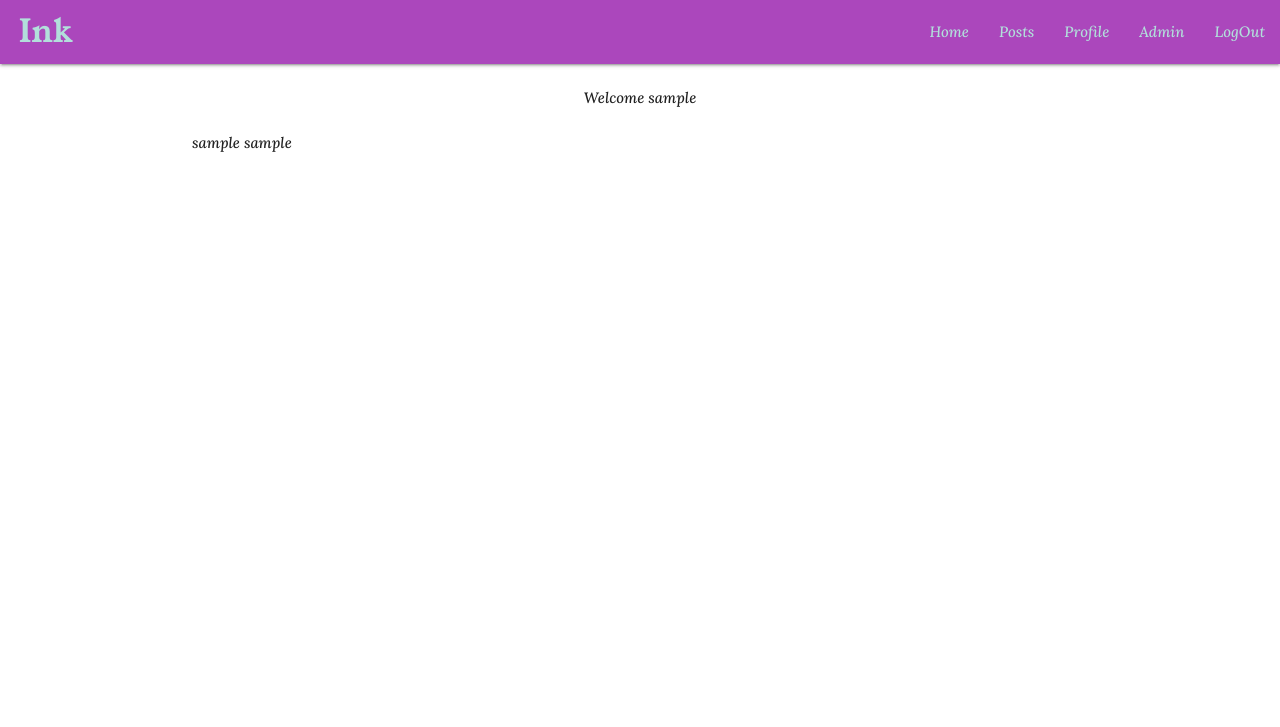
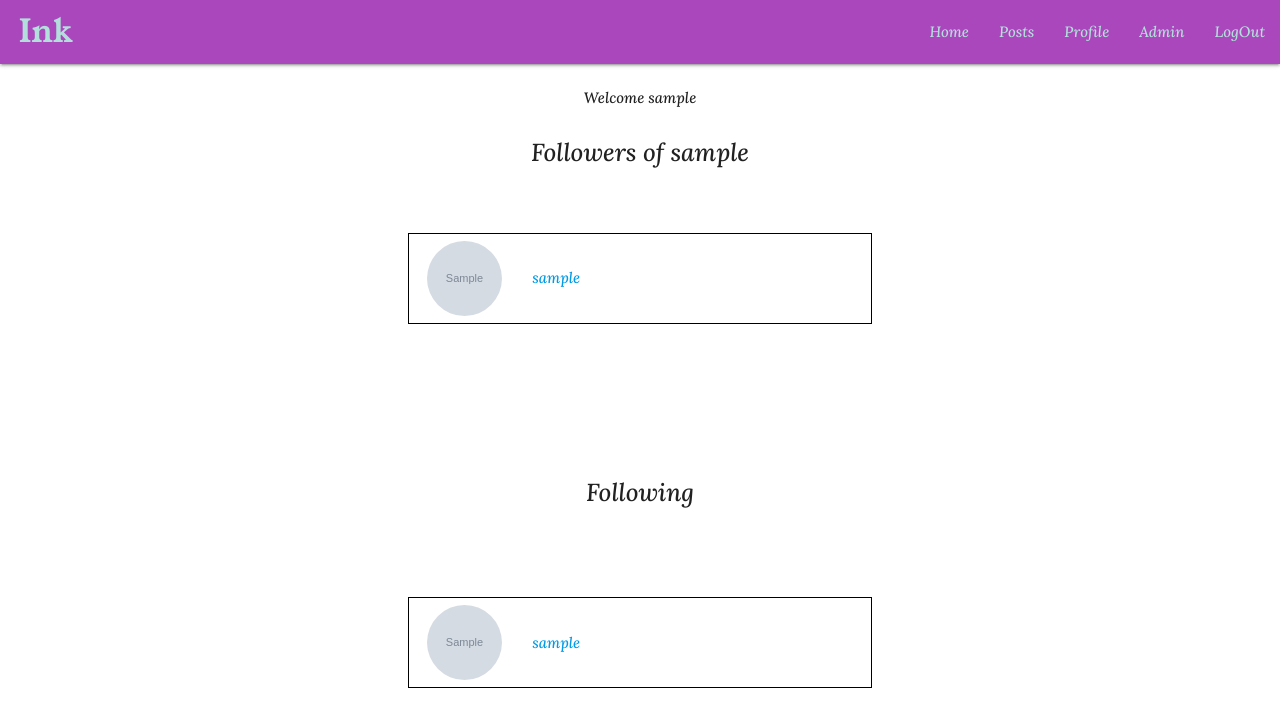
Before and after one commit to farrukh-ahm/ink_blog, a Django app: a page that uses templates/base.html in a window 1280 px wide. Shown: the top 727 px of the page. Run offline with Django 3.2, Linux system fonts and the light colour scheme; a user stored in the database is signed in; tables that the repository leaves empty hold one stand-in row (values such as "Sample post"); grey boxes marked "Sample" are stand-in pictures; one stand-in notice (Sample message) is shown.

Commit message:
Edit the follower/following page. Add flash messages

```diff
--- a/ink/views.py
+++ b/ink/views.py
@@ -32,9 +32,10 @@ class AddPost(View):
             new_post.slug = slugify(f'{request.user}-{new_post.title}')
 
             new_post.save()
+            messages.success(request, "Ink Posted!")
         else:
             add_post_form = PostForm()
-        messages.success(request, "Post Added!")
+            messages.warning(request, "An Error Occured!")
         return redirect("/")
 
 
@@ -80,8 +81,10 @@ class PostComment(View):
             comment.approved = False
 
             comment.save()
+            messages.success(request, "Comment Added!")
         else:
             comment_post = CommentForm()
+            messages.warning(request, "An Error Occured!")
 
         return redirect(reverse('post_detail', args=[post_find.slug]))
 
@@ -93,6 +96,7 @@ class CommentApprove(View):
         comment.approved = True
         comment.save()
 
+        messages.success(request, "Comment Approved")
         return redirect(reverse('post_detail', args=[post.slug]))
 
 class CommentDelete(View):
@@ -103,14 +107,16 @@ class CommentDelete(View):
         post = comment.commented_post
         comment.delete()
 
+        messages.warning(request, "Comment Deleted")
         return redirect(reverse('post_detail', args=[post.slug]))
 
 
 class UserPosts(View):
 
     def get(self, request, user, *args, **kwargs):
+        user = User.objects.get(username=user)
         try:
-            user_posts = Post.objects.filter(author=request.user)
+            user_posts = Post.objects.filter(author=user)
             print(user)
             context = {
                 'user_posts': user_posts,
@@ -146,11 +152,12 @@ class PostEdit(View):
             edit_details.slug = slugify(f'{request.user}-{edit_details.title}')
             edit_details.save()
 
+            messages.success(request, "Ink Edited!")
             return redirect(reverse('post_detail', args=[edit_details.slug]))
 
         else:
             edit_form = PostForm()
-
+            messages.warning(request, "An Error Occured!")
             return redirect(reverse('post_detail', args=[slug]))
 
 
@@ -160,6 +167,7 @@ class PostDelete(View):
         post = Post.objects.get(slug=slug)
         post.delete()
 
+        messages.warning(request, "Ink Wiped Off!")
         return redirect(reverse('user_posts', args=[request.user]))
 
 
@@ -195,32 +203,37 @@ class PostLikeIndex(View):
 class UserProfile(View):
 
     def get(self, request, user, *args, **kwargs):
-        queryset = User.objects.all()
-        user = get_object_or_404(queryset, username=user)
 
-        # Get all posts by the user
-        posts = Post.objects.filter(author=user)
-        posts_count = posts.count()
+        if request.user.is_authenticated:
+            queryset = User.objects.all()
+            user = get_object_or_404(queryset, username=user)
 
-        # Get the profile set
-        profile = Profile.objects.get(user=user)
+            # Get all posts by the user
+            posts = Post.objects.filter(author=user)
+            posts_count = posts.count()
 
-        # Profile Editing Form
-        queryset_profile = Profile.objects.all()
-        user_profile = get_object_or_404(queryset_profile, user=request.user)
-        profile_form = ProfileForm(instance=user_profile)
+            # Get the profile set
+            profile = Profile.objects.get(user=user)
 
-        context = {
-            'user': user,
-            'current_user': user_profile,
-            'posts': posts_count,
-            # 'subscribers': subscribers,
-            # 'subbed': subbed,
-            'profile': profile,
-            'profile_form': profile_form,
-        }
+            # Profile Editing Form
+            queryset_profile = Profile.objects.all()
+            user_profile = get_object_or_404(queryset_profile, user=request.user)
+            profile_form = ProfileForm(instance=user_profile)
 
-        return render(request, 'profile.html', context)
+            context = {
+                'user': user,
+                'current_user': user_profile,
+                'posts': posts_count,
+                # 'subscribers': subscribers,
+                # 'subbed': subbed,
+                'profile': profile,
+                'profile_form': profile_form,
+            }
+
+            return render(request, 'profile.html', context)
+
+        else:
+            return redirect(reverse('home'))
 
     def post(self, request, user, *args, **kwargs):
 
@@ -234,9 +247,10 @@ class UserProfile(View):
 
         if profile_form.is_valid:
             profile_form.save()
-            messages.success(request, 'Pokemon Data Updatd!')
+            messages.success(request, 'Profile Updated!')
         else:
             profile_form = ProfileForm
+            messages.warning(request, "An Error Occured!")
 
         return redirect(reverse('profile', args=[request.user]))
 
--- a/static/css/style.css
+++ b/static/css/style.css
@@ -22,6 +22,23 @@ body{
 
     min-block-size: 30rem;
 
+}
+
+.success{
+    inline-size: 100%;
+    background-color: #BAF5A8;
+    /* margin-block-end: 2px; */
+}
+
+.error, .warning{
+    inline-size: 100%;
+    background-color: #FF9E86;
+    /* margin-block-end: 2px; */
+}
+
+.greeting{
+    margin-block: 1.5rem;
+    /* margin-block-start: 2px; */
 }
 
 /* --------------------------------------------------------------------------------------------------------------- */
@@ -176,3 +193,42 @@ textarea{
     aspect-ratio: 1;
     border-radius: 50%;
 }
+
+
+/* --------------------------------------------------------------------------------------------------------------- */
+/* --------------------------------------------- FOLLOW/FOLLOWING PAGE ------------------------------------------------------- */
+
+.follow-page-img{
+
+    block-size: 5rem;
+    aspect-ratio: 1;
+    border-radius: 50%;
+
+}
+
+.follow-page-span{
+
+    margin-inline-start: 2em;
+
+}
+
+.follower-page-header{
+
+    margin-block-start: 2rem;
+
+}
+
+/* div:has(.follow-page-follower-row){
+    margin-block-start: 8rem;
+
+} */
+
+/* .follow-page-follower-row:first-of-type{
+
+    margin-block-start: 15rem;
+
+} */
+
+.follow-page-follower-row:nth-of-type(2){
+    margin-block-start: 5rem;
+}
--- a/templates/base.html
+++ b/templates/base.html
@@ -47,22 +47,58 @@
         </div>
     </nav>
 
-    <ul class="sidenav" id="mobile-demo">
-        <li><a href="/" class="teal-text text-lighten-4">Home</a></li>
-        <li><a href="{% url 'user_posts' request.user %}" class="teal-text text-lighten-4">Posts</a></li>
-        <li><a href="{% url 'profile' request.user %}" class="teal-text text-lighten-4">Profile</a></li>
-        <li><a href="" class="teal-text text-lighten-4">LogIn</a></li>
-    </ul>
+    {%   if user.is_authenticated%}
+                {% if user.is_superuser %}
+                    <ul class="sidenav" id="mobile-demo">
+                        <li><a href="/" class="teal-text text-lighten-4">Home</a></li>
+                        <li><a href="{% url 'user_posts' request.user %}" class="teal-text text-lighten-4">Posts</a></li>
+                        <li><a href="{% url 'profile' request.user %}" class="teal-text text-lighten-4">Profile</a></li>
+                        <li><a href="{% url 'admin:index' %}" class="teal-text text-lighten-4">Admin</a></li>
+                        <li><a href="{% url 'account_logout' %}" class="teal-text text-lighten-4">LogOut</a></li>
+                    </ul>
+                {% else %}
+                <ul class="sidenav" id="mobile-demo">
+                    <li><a href="/" class="teal-text text-lighten-4">Home</a></li>
+                    <li><a href="{% url 'user_posts' request.user %}" class="teal-text text-lighten-4">Posts</a></li>
+                    <li><a href="{% url 'profile' request.user %}" class="teal-text text-lighten-4">Profile</a></li>
+                    <li><a href="{% url 'account_logout' %}" class="teal-text text-lighten-4">LogOut</a></li>
+                </ul>
+                {% endif %}
+            {% else %}
+
+                <ul class="sidenav" id="mobile-demo">
+                    <li><a href="/" class="teal-text text-lighten-4">Home</a></li>
+                    <li><a href="{% url 'account_login' %}" class="teal-text text-lighten-4">LogIn</a></li>
+                    <li><a href="{% url 'account_signup' %}" class="teal-text text-lighten-4">SignUp</a></li>
+                </ul>
+
+            {% endif %}
+
+
+    <!-- Flash Message -->
+    {% if messages %}
+
+            {% for message in messages %}
+            <div class="row" id="message">
+            <div class="col s12 m4 l4 push-m4 push-l4 center-align">
+                <p class="{{message.tags}}">{{message}}</p>
+              </div>
+            </div>
+            {% endfor %}
+
+    {% endif %}
+
 
     {% if user.is_authenticated %}
-        <div class="center" id="greeting" style="margin: 1.5rem;">
+        <div class="center greeting">
             Welcome {{user.get_username}}
         </div>
     {% else %}
-        <div class="center" id="greeting" style="margin: 1.5rem;">
+        <div class="center greeting">
             Welcome Guest
         </div>
     {% endif %}
+
 
     <div class="container">
         {% block content %}
@@ -72,6 +108,16 @@
 
 
 
+
+    <!-- Custom Script for Flash Messages -->
+    <script>
+        let message = document.querySelector("#message")
+
+        setTimeout(function(){
+            message.remove()
+          }, 3000)
+    </script>
+
     <!-- Materialise Script -->
     <script src="https://cdnjs.cloudflare.com/ajax/libs/materialize/1.0.0/js/materialize.min.js"></script>
     <script src="{% static 'js/script.js' %}"></script>
--- a/templates/followers.html
+++ b/templates/followers.html
@@ -2,16 +2,42 @@
 
 {% block content %}
 
-    {% for following in profile.follows.all %}
+{% if user.is_authenticated %}
 
-        {{following.user.username}}
+    <div class="center follower-page-header">
+        <h5>Followers of {{profile.user.username}}</h5>
+    </div>
+
+    {% for following in profile.followed_by.all|dictsort:"user.username" %}
+    <div class="row follow-page-follower-row">
+        <div class="col s12 m6 l6 offset-m3 offset-l3 info-control valign-wrapper">
+            <img src="{{following.profile_pic.url}}" class="follow-page-img">
+            <span class="follow-page-span"><a href="{% url 'profile' following.user.username %}">{{following.user.username}}</a></span>
+            <br><br>
+        </div>
+    </div>
+    {% endfor %}
+
+    <br><br><br><br><br>
+
+    <div class="center follower-page-header">
+        <h5>Following</h5>
+    </div>
+
+    <br><br><br><br>
+
+    {% for following in profile.follows.all|dictsort:"user.username" %}
+
+    <div class="row follow-page-follower-row">
+        <div class="col s12 m6 l6 offset-m3 offset-l3 info-control valign-wrapper">
+            <img src="{{following.profile_pic.url}}" class="follow-page-img">
+            <span class="follow-page-span"><a href="{% url 'profile' following.user.username %}">{{following.user.username}}</a></span>
+            <br><br>
+        </div>
+    </div>
 
     {% endfor %}
 
-    {% for following in profile.followed_by.all %}
-
-        {{following.user.username}}
-
-    {% endfor %}
+{% endif %}
 
 {% endblock %}
```
Also changed, not shown: templates/profile.html (+3 -4 lines).
